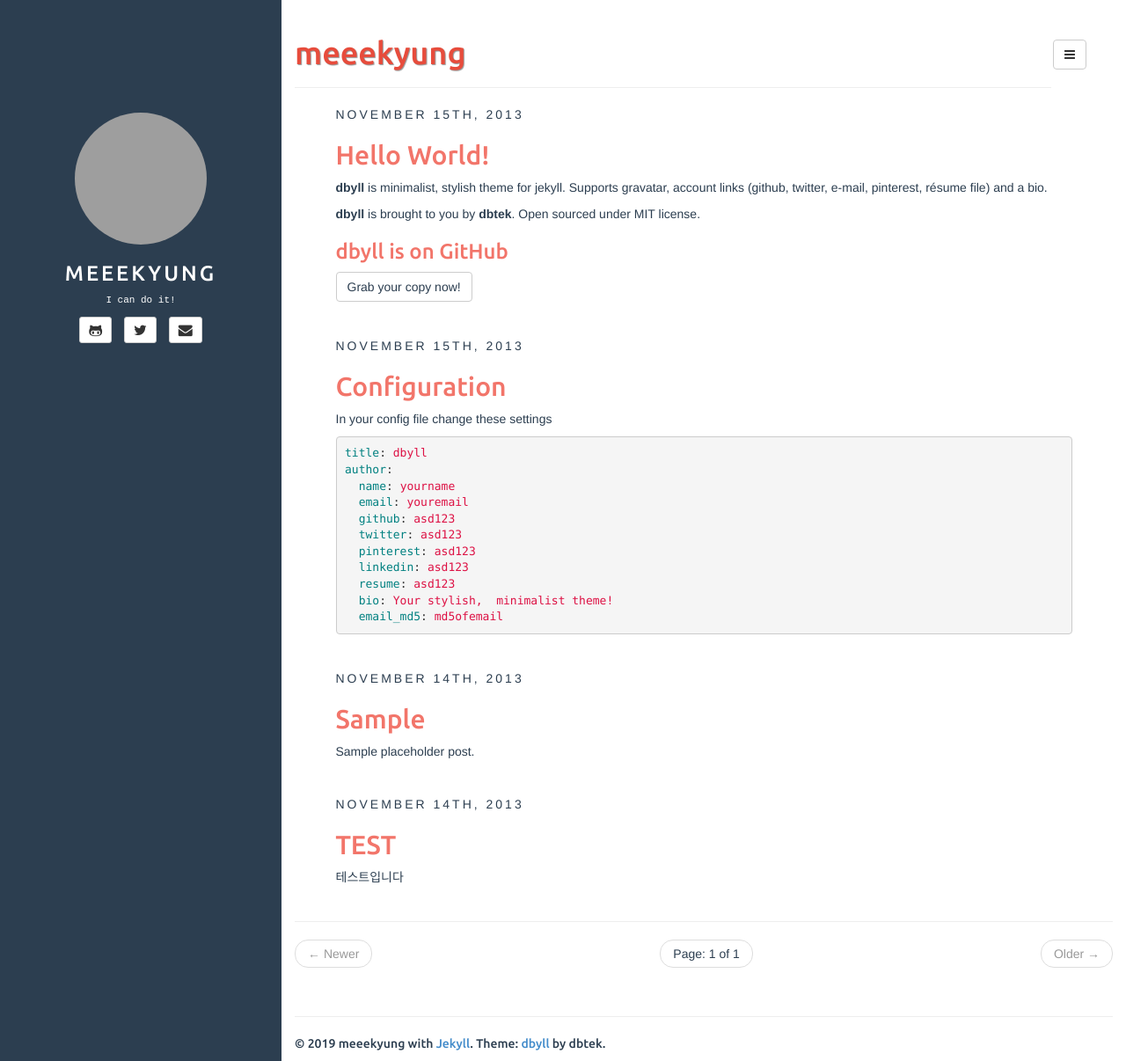
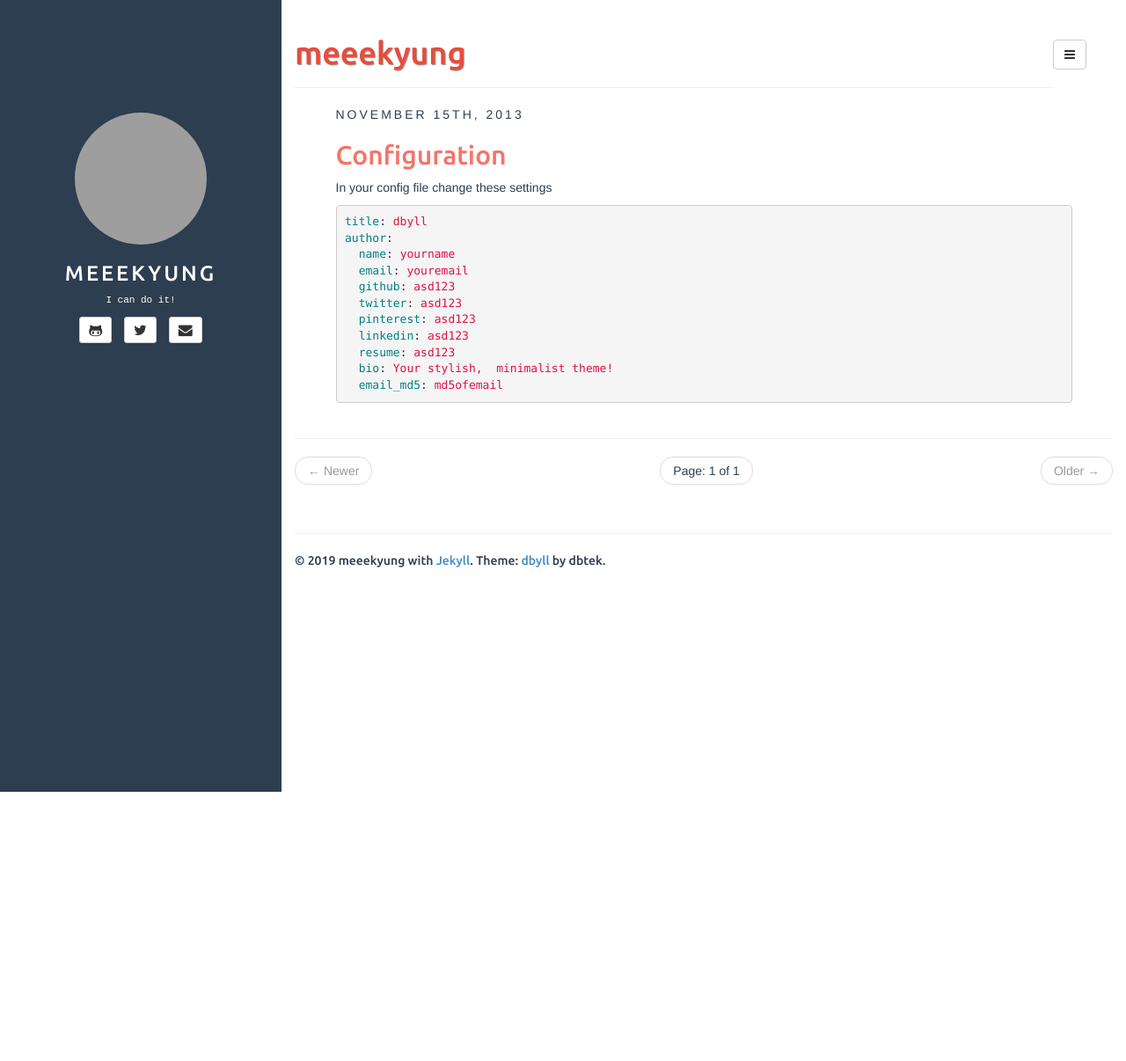
Before and after one commit to meeekyung/meeekyung.github.io, a Jekyll site: the page built from index.html, in a window 1280 px wide and 1206 px high. Shown: the whole window at 88% size. Built offline with Jekyll 4.4.1, drawn with Linux system fonts in a browser that asks for light colours; the list of posts is cut into pages by our own code; grey boxes are pictures that could not be loaded.

Commit message:
post삭제

```diff
--- a/_posts/2013-11-14-sample-2.md
+++ /dev/null
@@ -1,11 +0,0 @@
----
-layout: post
-title: TEST
-categories: [TEST category]
-tags: [demo, dbyll, dbtek, sample2]
-description: 테스트입니다
----
-
-Lorem ipsum dolor sit amet,  consectetur adipisicing elit,  sed do eiusmod tempor incididunt ut labore et dolore magna aliqua. Ut enim ad minim veniam,  quis nostrud exercitation ullamco laboris nisi ut aliquip ex ea commodo consequat. Duis aute irure dolor in reprehenderit in voluptate velit esse cillum dolore eu fugiat nulla pariatur. Excepteur sint occaecat cupidatat non proident,  sunt in culpa qui officia deserunt mollit anim id est laborum.
-
-Lorem ipsum dolor sit amet,  consectetur adipisicing elit,  sed do eiusmod tempor incididunt ut labore et dolore magna aliqua. Ut enim ad minim veniam,  quis nostrud exercitation ullamco laboris nisi ut aliquip ex ea commodo consequat. Duis aute irure dolor in reprehenderit in voluptate velit esse cillum dolore eu fugiat nulla pariatur. Excepteur sint occaecat cupidatat non proident,  sunt in culpa qui officia deserunt mollit anim id est laborum.
--- a/_posts/2013-11-15-hello-world.md
+++ /dev/null
@@ -1,16 +0,0 @@
----
-layout: post
-title: Hello World!
-categories: [general, setup, demo]
-tags: [demo, dbyll, dbtek, setup]
-fullview: true
-comments: true
----
-
-**dbyll** is minimalist, stylish theme for jekyll. Supports gravatar, account links (github, twitter, e-mail, pinterest, résume file) and a bio.
-
-**dbyll** is brought to you by **[dbtek](http://ismaildemirbilek.com)**. Open sourced under [MIT](http://opensource.org/licenses/MIT) license.
-
-### dbyll is on GitHub
-
-<a class="btn btn-default" href="https://github.com/dbtek/dbyll">Grab your copy now!</a>
```
Also changed, not shown: _posts/2013-11-14-sample.md (deleted, +0 -17 lines), _posts/2013-11-15-configuration.md (+2 -2 lines).
